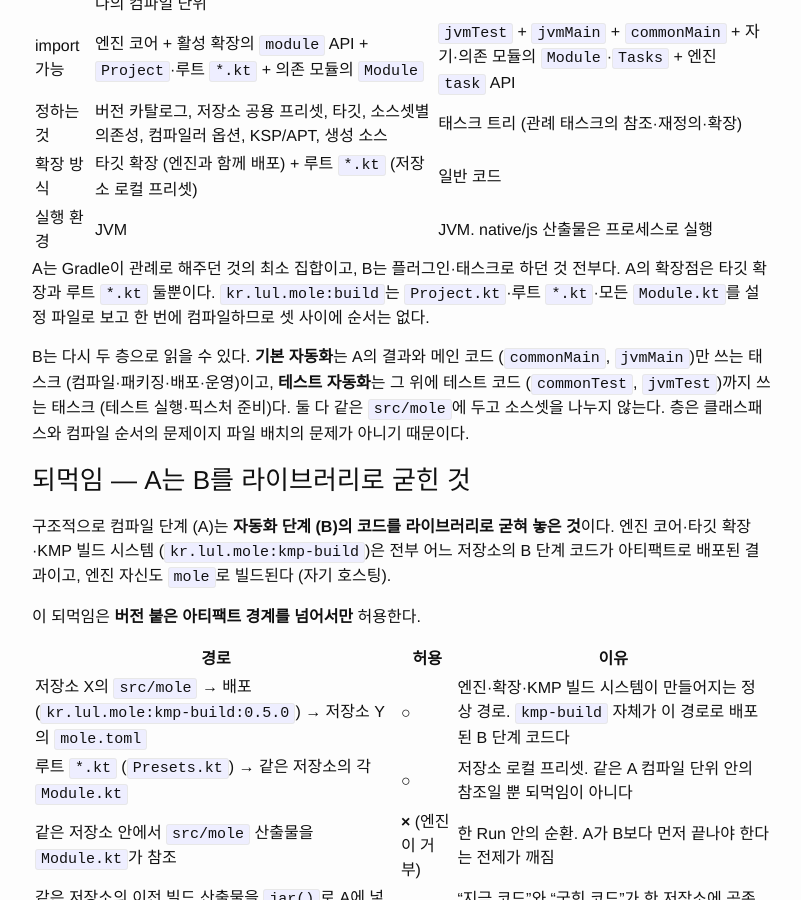
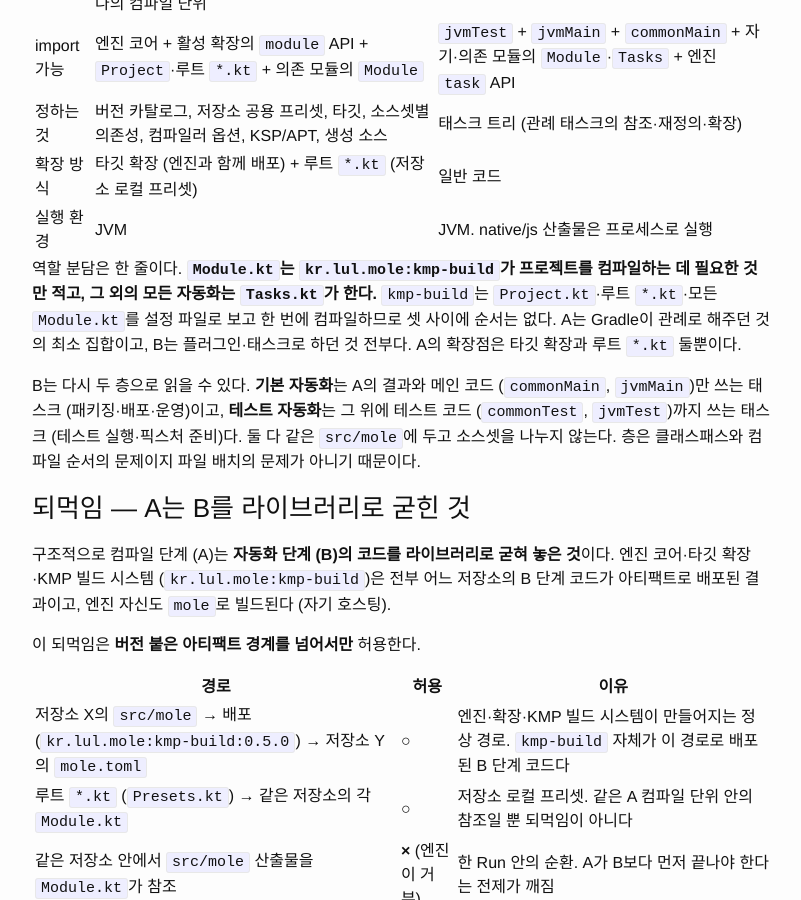
Before and after one commit to JustBurrow/JustBurrow.github.io, a Jekyll site: the page built from _posts/2026-09-21-mole-quick-start.md, in a window 1280 px wide and 900 px high, scrolled down 2146 px. Shown: the whole window, without its empty margins (238-1039 px from the left). Built offline with Jekyll 4.4.1, drawn with Linux system fonts in a browser that asks for light colours.

Commit message:
🖊️ Module.kt와 Tasks.kt의 역할 분담을 한 줄로 명시.
`Module.kt`는 `kmp-build`가 컴파일하는 데 필요한 것만, 나머지 자동화는
전부 `Tasks.kt`라는 원칙을 두 단계 절 앞머리에 두었다. 빌드 아티팩트
이름도 본문 나머지와 같은 `kr.lul.mole:kmp-build`로 맞췄다.

Co-Authored-By: Claude Opus 5 (1M context) <noreply@anthropic.com>

```diff
--- a/_posts/2026-09-21-mole-quick-start.md
+++ b/_posts/2026-09-21-mole-quick-start.md
@@ -69,9 +69,9 @@ flowchart TB
 | 확장 방식   | 타깃 확장 (엔진과 함께 배포) + 루트 `*.kt` (저장소 로컬 프리셋)                         | 일반 코드                                                                              |
 | 실행 환경   | JVM                                                                                     | JVM. native/js 산출물은 프로세스로 실행                                                |
 
-A는 Gradle이 관례로 해주던 것의 최소 집합이고, B는 플러그인·태스크로 하던 것 전부다. A의 확장점은 타깃 확장과 루트 `*.kt` 둘뿐이다. `kr.lul.mole:build`는 `Project.kt`·루트 `*.kt`·모든 `Module.kt`를 설정 파일로 보고 한 번에 컴파일하므로 셋 사이에 순서는 없다.
+역할 분담은 한 줄이다. **`Module.kt`는 `kr.lul.mole:kmp-build`가 프로젝트를 컴파일하는 데 필요한 것만 적고, 그 외의 모든 자동화는 `Tasks.kt`가 한다.** `kmp-build`는 `Project.kt`·루트 `*.kt`·모든 `Module.kt`를 설정 파일로 보고 한 번에 컴파일하므로 셋 사이에 순서는 없다. A는 Gradle이 관례로 해주던 것의 최소 집합이고, B는 플러그인·태스크로 하던 것 전부다. A의 확장점은 타깃 확장과 루트 `*.kt` 둘뿐이다.
 
-B는 다시 두 층으로 읽을 수 있다. **기본 자동화**는 A의 결과와 메인 코드 (`commonMain`, `jvmMain`)만 쓰는 태스크 (컴파일·패키징·배포·운영)이고, **테스트 자동화**는 그 위에 테스트 코드 (`commonTest`, `jvmTest`)까지 쓰는 태스크 (테스트 실행·픽스처 준비)다. 둘 다 같은 `src/mole`에 두고 소스셋을 나누지 않는다. 층은 클래스패스와 컴파일 순서의 문제이지 파일 배치의 문제가 아니기 때문이다.
+B는 다시 두 층으로 읽을 수 있다. **기본 자동화**는 A의 결과와 메인 코드 (`commonMain`, `jvmMain`)만 쓰는 태스크 (패키징·배포·운영)이고, **테스트 자동화**는 그 위에 테스트 코드 (`commonTest`, `jvmTest`)까지 쓰는 태스크 (테스트 실행·픽스처 준비)다. 둘 다 같은 `src/mole`에 두고 소스셋을 나누지 않는다. 층은 클래스패스와 컴파일 순서의 문제이지 파일 배치의 문제가 아니기 때문이다.
 
 ### 되먹임 — A는 B를 라이브러리로 굳힌 것
 
```
